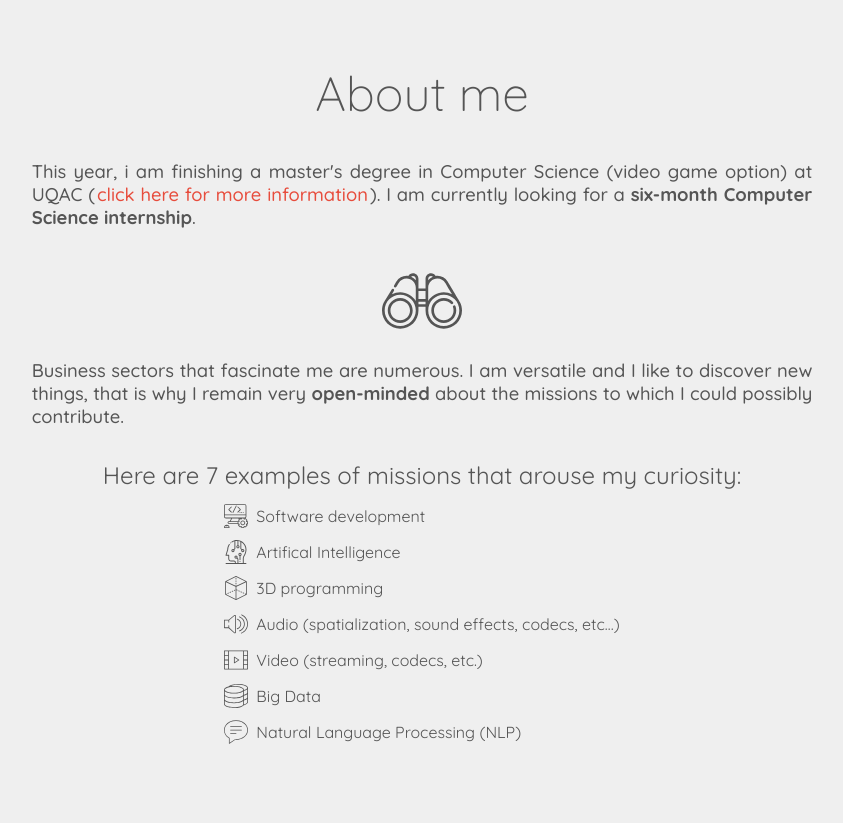
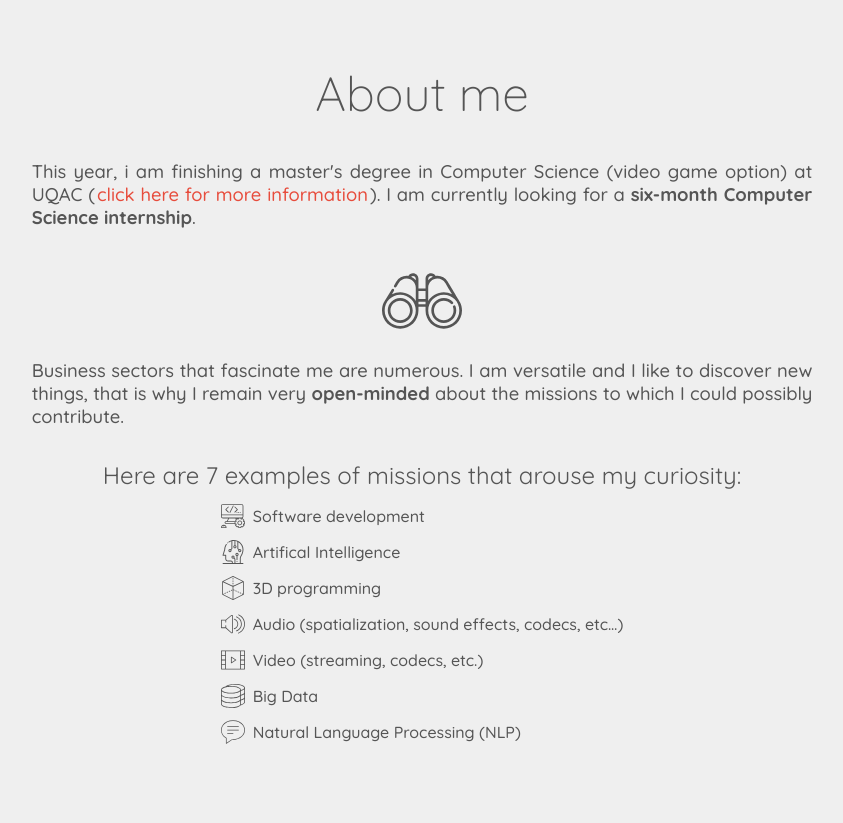
Before and after one commit to renald-morice/Portfolio, a PHP site: page / in a window 1280 px wide. Shown: the part 801-1624 px from the top of the page, without its empty margins (218-1061 px from the left). Run offline with PHP 8.4, Linux system fonts and the light colour scheme; some libraries are stand-ins or nearby versions.

Commit message:
Rework font-weight 2

```diff
--- a/css/portfolio.css
+++ b/css/portfolio.css
@@ -508,6 +508,8 @@ section#about #open_minded {
         font-size: 17.25px; } }
 section#about #preferences {
   margin-top: 2em; }
+section#about table.tab_infos {
+  font-weight: 450; }
 
 section#studies {
   padding-bottom: 0px; }
--- a/css/scss/portfolio.scss
+++ b/css/scss/portfolio.scss
@@ -786,6 +786,10 @@ section#about{
         margin-top: $margin-Basic;
     }
 
+    table.tab_infos{
+        font-weight: $Quicksand-Normal;
+    }
+
 }
 
 //------------------------------------
```
Also changed, not shown: 1 other file.
